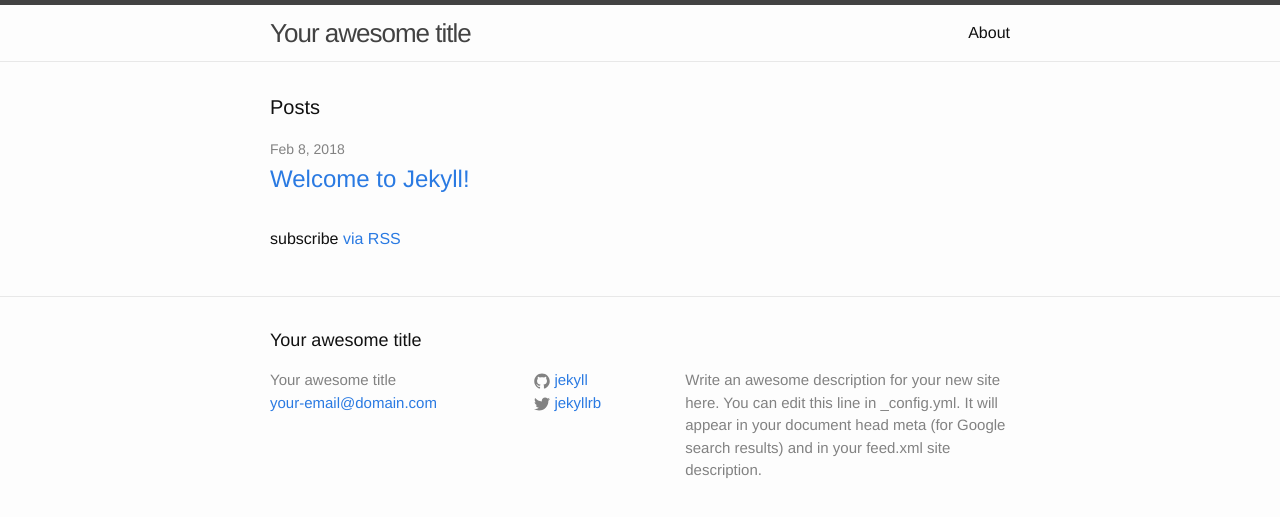
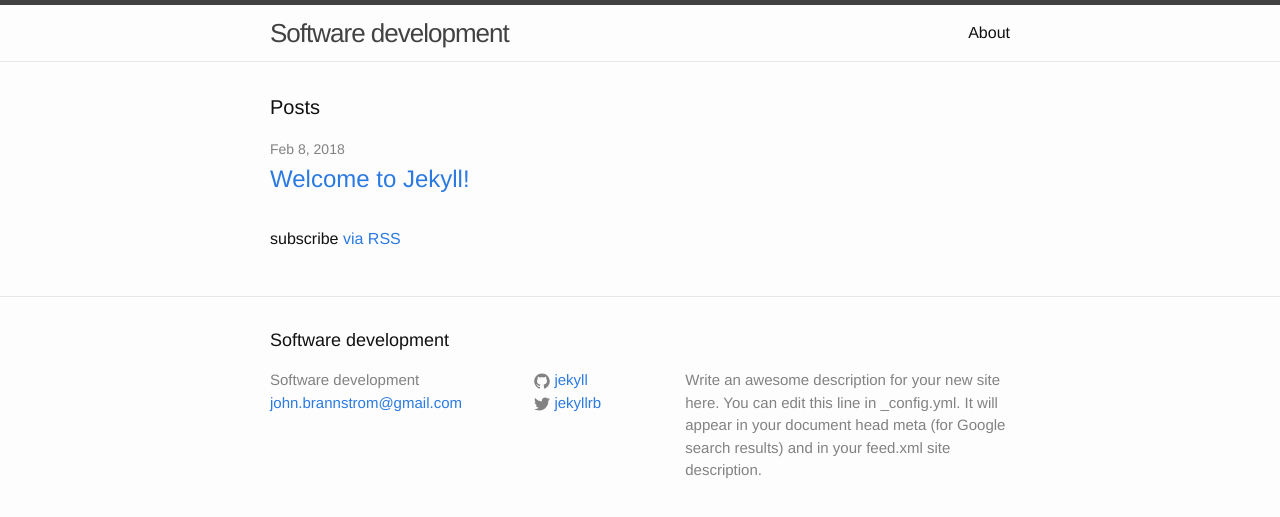
Before and after one commit to johnbrannstrom/johnbrannstrom.github.io, a Jekyll site: the page built from index.html, in a window 1280 px wide. Shown: the top 517 px of the page. Built offline with Jekyll 4.4.1, drawn with Linux system fonts in a browser that asks for light colours.

Commit message:
Changed email

```diff
--- a/_config.yml
+++ b/_config.yml
@@ -6,8 +6,8 @@
 # 'jekyll serve'. If you change this file, please restart the server process.
 
 # Site settings
-title: Your awesome title
-email: your-email@domain.com
+title: Software development
+email: john.brannstrom@gmail.com
 description: > # this means to ignore newlines until "baseurl:"
   Write an awesome description for your new site here. You can edit this
   line in _config.yml. It will appear in your document head meta (for
```
Also changed, not shown: 1 other file.
